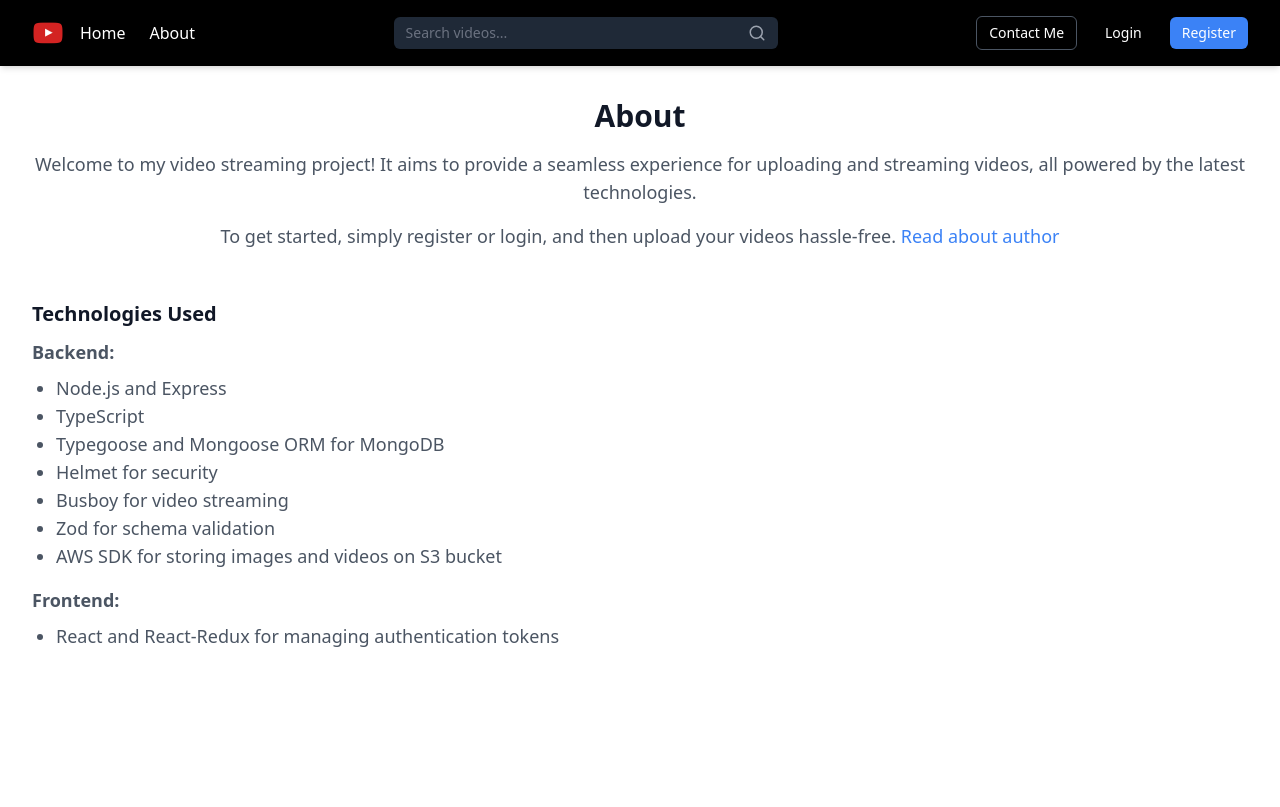
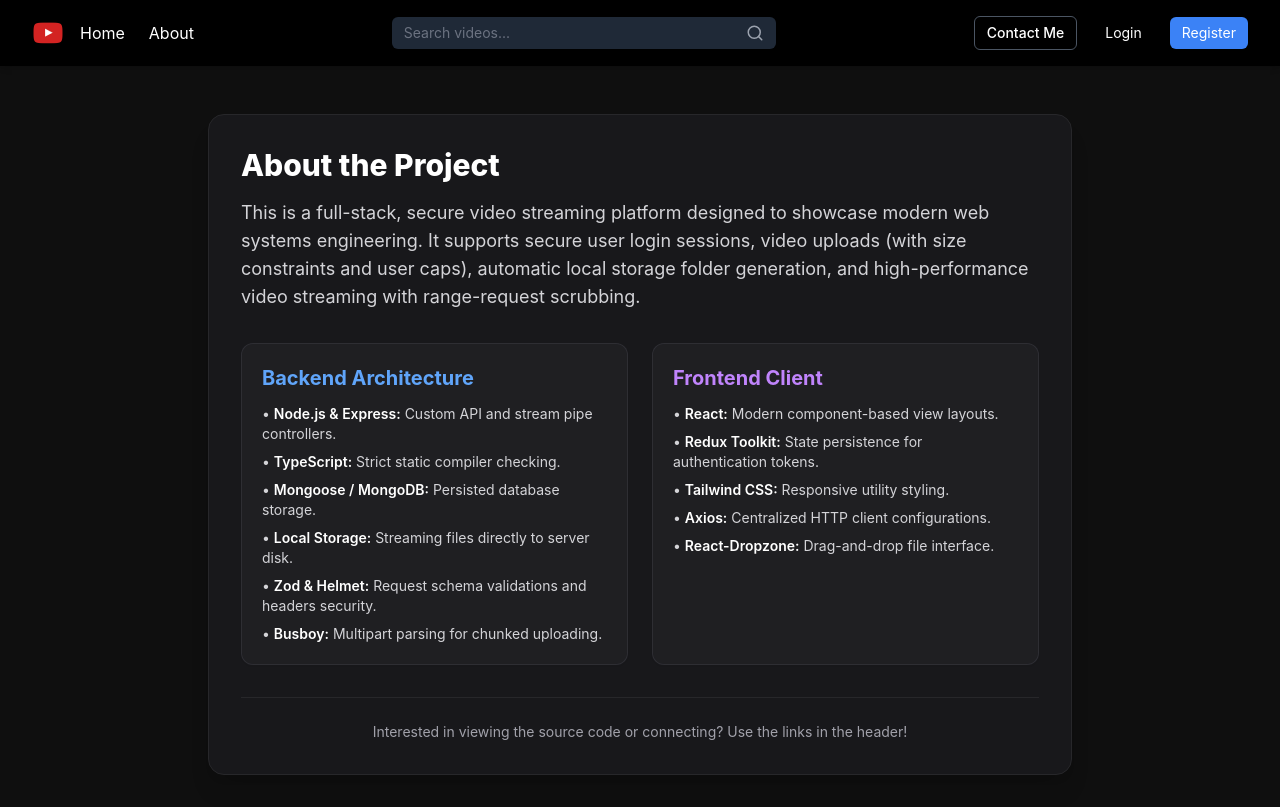
Before and after one commit to vbvsingh29/youtube-clone, a React (Vite) app in the folder client/: page /about in a window 1280 px wide. Built offline with nearby package versions, Linux system fonts and the light colour scheme; no server answers.

Commit message:
showcase: complete UI overhaul of About, Watch, and Home pages to match a dark theme

```diff
--- a/client/src/index.css
+++ b/client/src/index.css
@@ -1,3 +1,10 @@
 @tailwind base;
 @tailwind components;
 @tailwind utilities;
+
+body {
+  background-color: #0f0f0f;
+  color: #ffffff;
+  margin: 0;
+  font-family: -apple-system, BlinkMacSystemFont, "Segoe UI", Roboto, Helvetica, Arial, sans-serif;
+}
--- a/client/src/pages/About.tsx
+++ b/client/src/pages/About.tsx
@@ -1,65 +1,48 @@
-import { Link } from "react-router-dom";
-import { Link as LinkIcon } from "lucide-react";
-
 const About = () => {
   return (
-    <div className="relative py-8 px-4 sm:px-6 lg:px-8">
-      <div className="max-w-7xl mx-auto">
-        <div className="sm:text-center">
-          <h2 className="text-3xl font-bold leading-9 text-gray-900 mb-4">
-            About
-          </h2>
-          <p className="text-lg leading-7 text-gray-600">
-            Welcome to my video streaming project!
-            {/* <span>
-              {" "}
-              <a
-                href="https://github.com/your-username/your-repository"
-                target="_blank"
-                rel="noopener noreferrer"
-                className="text-blue-500 hover:underline flex items-center ml-1"
-              >
-                {" "}
-                Source Code
-              </a>
-            </span> */}
-           {" "} It aims to provide a seamless experience for uploading and streaming
-            videos, all powered by the latest technologies.
-          </p>
-          <p className="mt-4 text-lg leading-7 text-gray-600">
-            To get started, simply register or login, and then upload your
-            videos hassle-free.{" "}
-            <Link to="/author" className="text-blue-500 hover:underline">
-              Read about author
-            </Link>
+    <div className="container mx-auto px-4 py-8 max-w-4xl mt-4">
+      <div className="bg-zinc-900 border border-zinc-800 rounded-2xl p-6 sm:p-8 shadow-xl text-zinc-100">
+        <h1 className="text-3xl font-extrabold mb-4 text-white text-center sm:text-left">
+          About the Project
+        </h1>
+        <p className="text-zinc-300 text-base sm:text-lg leading-relaxed mb-6">
+          This is a full-stack, secure video streaming platform designed to showcase modern web systems engineering.
+          It supports secure user login sessions, video uploads (with size constraints and user caps), automatic local storage folder generation,
+          and high-performance video streaming with range-request scrubbing.
+        </p>
+
+        <div className="grid grid-cols-1 md:grid-cols-2 gap-6 mt-8">
+          {/* Backend Card */}
+          <div className="bg-zinc-800/50 border border-zinc-700/50 rounded-xl p-5 shadow-sm">
+            <h3 className="text-xl font-bold text-blue-400 mb-3">Backend Architecture</h3>
+            <ul className="space-y-2 text-zinc-300 text-sm">
+              <li>• <span className="text-white font-semibold">Node.js & Express:</span> Custom API and stream pipe controllers.</li>
+              <li>• <span className="text-white font-semibold">TypeScript:</span> Strict static compiler checking.</li>
+              <li>• <span className="text-white font-semibold">Mongoose / MongoDB:</span> Persisted database storage.</li>
+              <li>• <span className="text-white font-semibold">Local Storage:</span> Streaming files directly to server disk.</li>
+              <li>• <span className="text-white font-semibold">Zod & Helmet:</span> Request schema validations and headers security.</li>
+              <li>• <span className="text-white font-semibold">Busboy:</span> Multipart parsing for chunked uploading.</li>
+            </ul>
+          </div>
+
+          {/* Frontend Card */}
+          <div className="bg-zinc-800/50 border border-zinc-700/50 rounded-xl p-5 shadow-sm">
+            <h3 className="text-xl font-bold text-purple-400 mb-3">Frontend Client</h3>
+            <ul className="space-y-2 text-zinc-300 text-sm">
+              <li>• <span className="text-white font-semibold">React:</span> Modern component-based view layouts.</li>
+              <li>• <span className="text-white font-semibold">Redux Toolkit:</span> State persistence for authentication tokens.</li>
+              <li>• <span className="text-white font-semibold">Tailwind CSS:</span> Responsive utility styling.</li>
+              <li>• <span className="text-white font-semibold">Axios:</span> Centralized HTTP client configurations.</li>
+              <li>• <span className="text-white font-semibold">React-Dropzone:</span> Drag-and-drop file interface.</li>
+            </ul>
+          </div>
+        </div>
+
+        <div className="mt-8 pt-6 border-t border-zinc-800 text-center">
+          <p className="text-zinc-400 text-sm">
+            Interested in viewing the source code or connecting? Use the links in the header!
           </p>
         </div>
-      </div>
-
-      <div className="max-w-7xl mx-auto mt-12">
-        <h3 className="text-xl font-bold leading-8 text-gray-900 mb-2">
-          Technologies Used
-        </h3>
-        <ul className="mt-2">
-          <li className="text-lg leading-7 text-gray-600">
-            <span className="font-bold">Backend:</span>
-            <ul className="list-disc pl-6 mt-2">
-              <li>Node.js and Express</li>
-              <li>TypeScript</li>
-              <li>Typegoose and Mongoose ORM for MongoDB</li>
-              <li>Helmet for security</li>
-              <li>Busboy for video streaming</li>
-              <li>Zod for schema validation</li>
-              <li>AWS SDK for storing images and videos on S3 bucket</li>
-            </ul>
-          </li>
-          <li className="text-lg leading-7 text-gray-600 mt-4">
-            <span className="font-bold">Frontend:</span>
-            <ul className="list-disc pl-6 mt-2">
-              <li>React and React-Redux for managing authentication tokens</li>
-            </ul>
-          </li>
-        </ul>
       </div>
     </div>
   );
--- a/client/src/pages/Home.tsx
+++ b/client/src/pages/Home.tsx
@@ -17,12 +17,12 @@ const Home = () => {
       {loading ? (
         <div className="flex flex-col items-center justify-center h-screen">
           <div className="text-center mb-4">
-            <p className="text-gray-600">
+            <p className="text-zinc-400">
               Sit tight! Initial loading may take approximately 40-50 seconds as
               I'm utilizing a free API deployment.
             </p>
           </div>
-          <div className="animate-spin rounded-full h-32 w-32 border-b-2 border-gray-900"></div>
+          <div className="animate-spin rounded-full h-32 w-32 border-b-2 border-blue-500"></div>
         </div>
       ) : (
         <div className="grid grid-cols-1 sm:grid-cols-2 md:grid-cols-3 gap-6 rounded-lg">
--- a/client/src/pages/watch/WatchVideo.tsx
+++ b/client/src/pages/watch/WatchVideo.tsx
@@ -1,20 +1,75 @@
 import { useParams } from "react-router-dom";
 import { API_ENDPOINT } from "../../utils/constants";
+import { useVideo } from "../../../context/videos";
+import VideoTeaser from "../../components/VideoTeaser";
 
 const WatchVideo = () => {
   const { query } = useParams();
+  const { videos } = useVideo();
+
+  const video = videos?.find((v) => v.videoId === query);
+  const otherVideos = videos?.filter((v) => v.videoId !== query).slice(0, 6);
+
+  if (!video) {
+    return (
+      <div className="container mx-auto px-4 py-8 text-center text-zinc-400">
+        <div className="animate-spin rounded-full h-12 w-12 border-b-2 border-white mx-auto mb-4"></div>
+        Loading video details...
+      </div>
+    );
+  }
 
   return (
-    <div>
-      <video
-        className="h-full w-full rounded-lg"
-        src={`${API_ENDPOINT}/api/videos/${query}`}
-        width="800-px"
-        height="auto"
-        controls
-        autoPlay
-        id="video-player"
-      ></video>
+    <div className="container mx-auto px-4 py-6 mt-4">
+      <div className="grid grid-cols-1 lg:grid-cols-3 gap-6">
+        {/* Left Column: Player & Details */}
+        <div className="lg:col-span-2">
+          <div className="relative w-full aspect-video bg-black rounded-xl overflow-hidden shadow-2xl mb-4">
+            <video
+              className="w-full h-full"
+              src={`${API_ENDPOINT}/api/videos/${query}`}
+              controls
+              autoPlay
+              id="video-player"
+            />
+          </div>
+
+          <h1 className="text-xl sm:text-2xl font-bold text-white mb-2">{video.title}</h1>
+
+          <div className="bg-zinc-800 rounded-xl p-4 mt-4 shadow-md text-zinc-200">
+            <div className="flex items-center justify-between border-b border-zinc-700 pb-2 mb-2 text-xs sm:text-sm text-zinc-400">
+              <span>Uploaded on {new Date(video.createdAt).toLocaleDateString()}</span>
+              {video.sourceCode && (
+                <a
+                  href={video.sourceCode}
+                  target="_blank"
+                  rel="noreferrer"
+                  className="text-blue-400 hover:text-blue-300 font-semibold hover:underline"
+                >
+                  Source Code
+                </a>
+              )}
+            </div>
+            <p className="whitespace-pre-line text-sm leading-relaxed text-zinc-300">
+              {video.description || "No description provided for this video."}
+            </p>
+          </div>
+        </div>
+
+        {/* Right Column: Recommended List */}
+        <div className="lg:col-span-1">
+          <h3 className="text-lg font-bold text-white mb-4">Recommended</h3>
+          <div className="flex flex-col gap-4">
+            {otherVideos && otherVideos.length > 0 ? (
+              otherVideos.map((v) => (
+                <VideoTeaser key={v.videoId} video={v} />
+              ))
+            ) : (
+              <p className="text-zinc-500 text-sm">No other videos available.</p>
+            )}
+          </div>
+        </div>
+      </div>
     </div>
   );
 };
```
